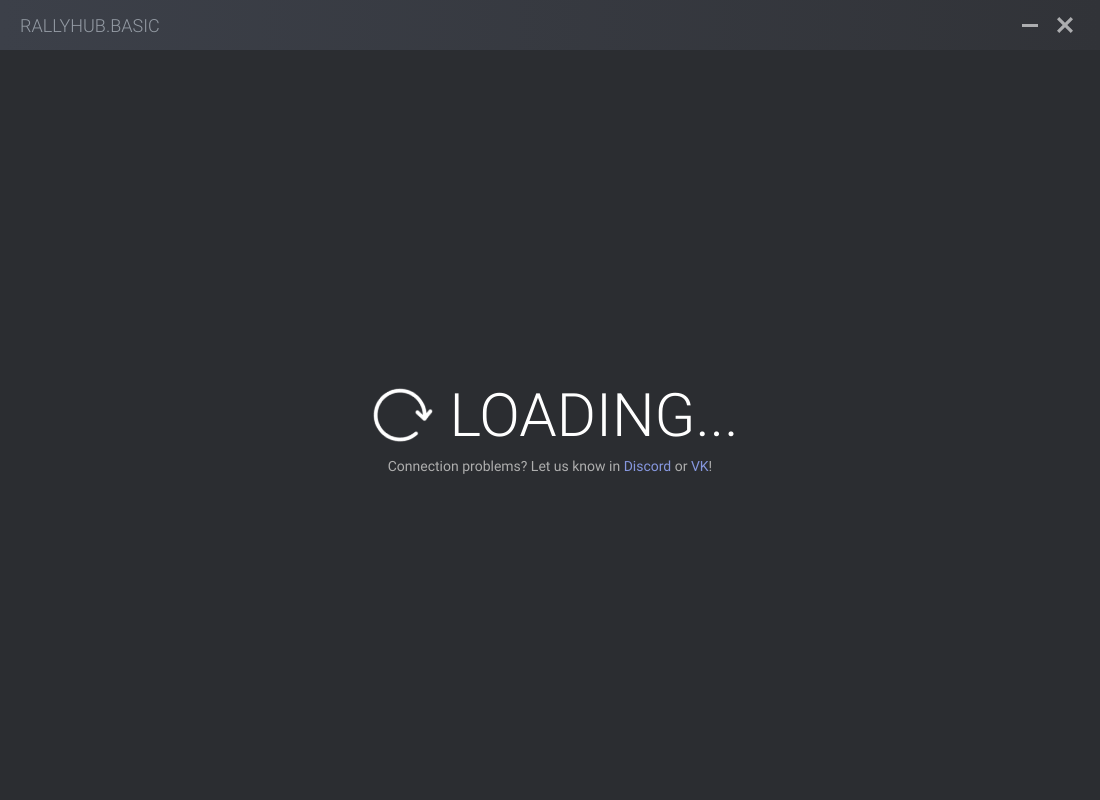
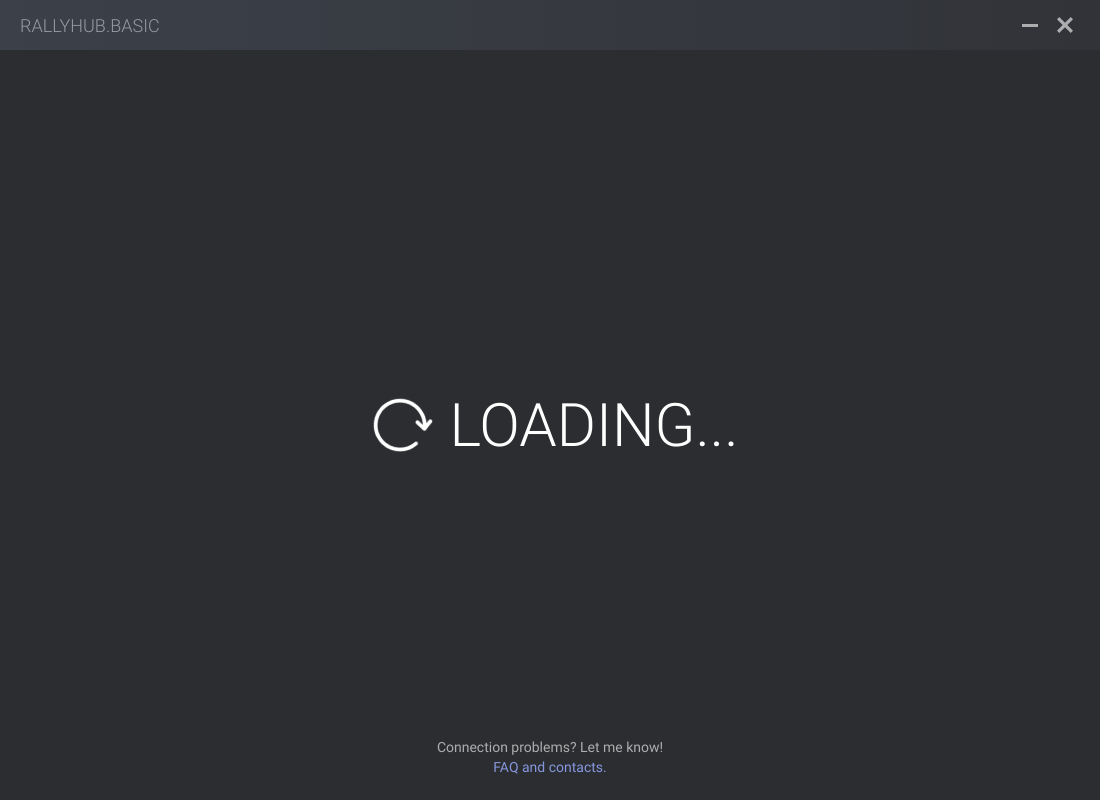
Before and after one commit to eugene27th/rallyhub.app, an Electron app: page window/index.html in a window 1100 px wide. Drawn offline with Linux system fonts and the light colour scheme.

Commit message:
🐈💨

```diff
--- a/config.json
+++ b/config.json
@@ -1,5 +1,5 @@
 {
-    "version": "0.3.7",
+    "version": "0.3.8",
     "port": 20220,
     "volume": "50",
     "rate": "100"
--- a/window/index.html
+++ b/window/index.html
@@ -28,12 +28,15 @@
         </div>
         <div class="container">
             <div class="preloader">
-                <div>
+                <div class="content">
                     <div class="loading">
                         <img src="./assets/images/rotate.png">
                         LOADING...
                     </div>
-                    <div class="note">Connection problems? Let us know in <span class="external discord">Discord</span> or <span class="external vk">VK</span>!</div>
+                    <div class="description">
+                        <div class="text">Connection problems? Let me know!</div>
+                        <div class="external faq">FAQ and contacts.</div>
+                    </div>
                 </div>
             </div>
             <div class="settings">
--- a/window/script.js
+++ b/window/script.js
@@ -28,8 +28,7 @@
     preloader: {
         container: document.querySelector(`.preloader`),
         external: {
-            discord: document.querySelector(`.external.discord`),
-            vk: document.querySelector(`.external.vk`)
+            faq: document.querySelector(`.external.faq`)
         }
     }
 };
@@ -269,12 +268,8 @@
 });
 
 
-elements.preloader.external.discord.addEventListener(`click`, async function() {
-    await window.electronAPI.external.open(`https://discord.gg/qdpRPySymg`);
-});
-
-elements.preloader.external.vk.addEventListener(`click`, async function() {
-    await window.electronAPI.external.open(`https://vk.com/rallyhub`);
+elements.preloader.external.faq.addEventListener(`click`, async function() {
+    await window.electronAPI.external.open(`https://rallyhub.ru/ru/faq`);
 });
 
 
--- a/window/styles.css
+++ b/window/styles.css
@@ -289,7 +289,11 @@
         flex: 1;
         z-index: 1;
 
-        div {
+        .content {
+            display: flex;
+            flex-direction: column;
+            align-items: center;
+
             .loading {
                 display: flex;
                 align-items: center;
@@ -304,10 +308,18 @@
                 }
             }
 
-            .note {
-                margin-top: 4px;
-                text-align: center;
-                color: #AEAEAE;
+            .description {
+                position: absolute;
+                bottom: 25px;
+
+                display: flex;
+                flex-direction: column;
+                align-items: center;
+
+                .text {
+                    margin-bottom: 4px;
+                    color: #AEAEAE;
+                }
 
                 .external {
                     color: #8697df;
```
